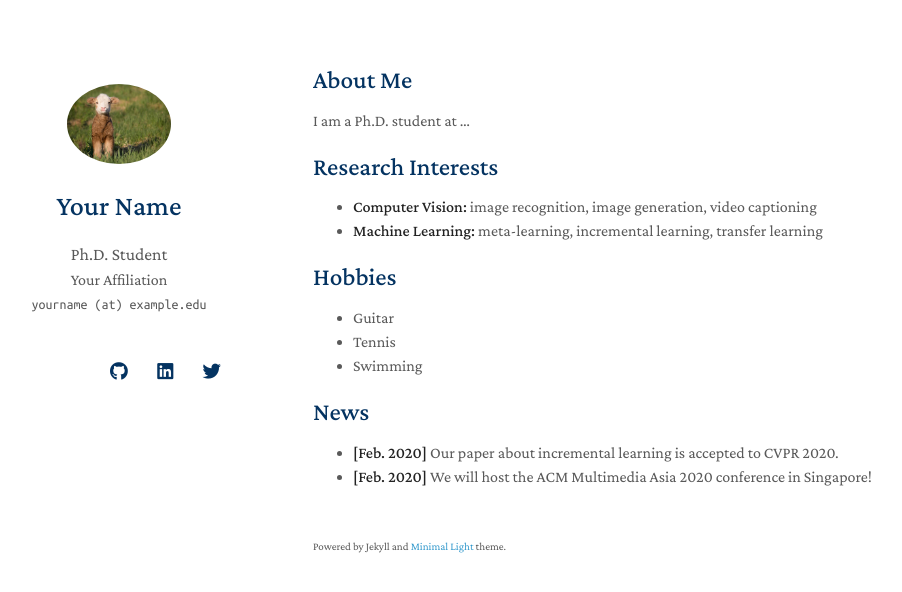
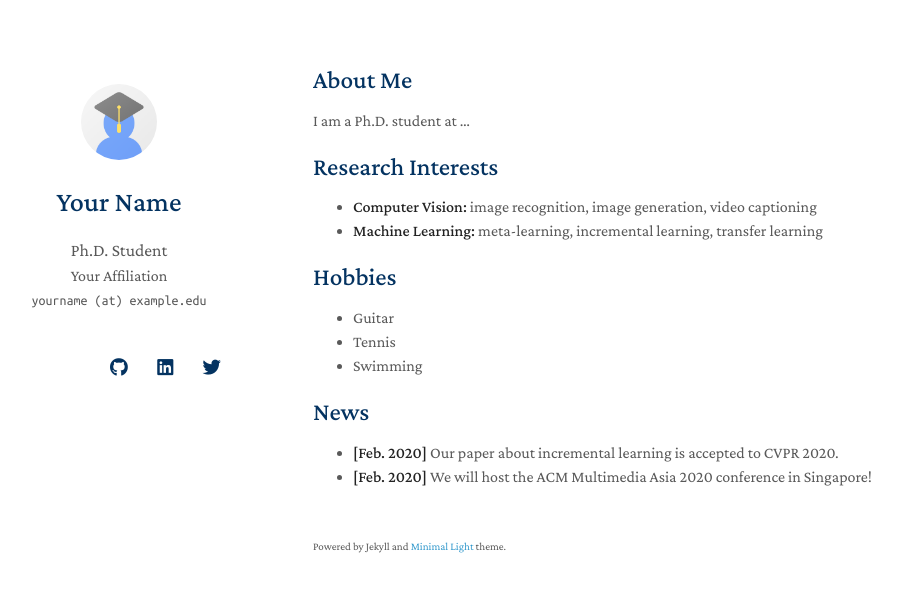
Before and after one commit to sakshamsingh1/first_personal_page, a Jekyll site: the page built from index.md, in a window 1280 px wide. Shown: the top 592 px of the page, without its empty margins (157-1059 px from the left). Built offline with Jekyll 4.4.1, drawn with Linux system fonts in a browser that asks for light colours; nearby versions of some CDN libraries; a style sheet for code colours, icons or effects is not loaded; our own code applies the rules of GitHub Pages for plain Markdown files.

Commit message:
Update _config.yml

```diff
--- a/_config.yml
+++ b/_config.yml
@@ -20,7 +20,7 @@ twitter: https://twitter.com/
 
 # Images (e.g., your profile picture and your website's favicon)
 # "favicon" and "favicon_dark" are used for the light and dark modes, respectively.
-avatar: ./assets/img/prof_pic.jpeg
+avatar: ./assets/img/avatar.png
 favicon: ./assets/img/favicon.png
 favicon_dark: ./assets/img/favicon-dark.png
 
```
